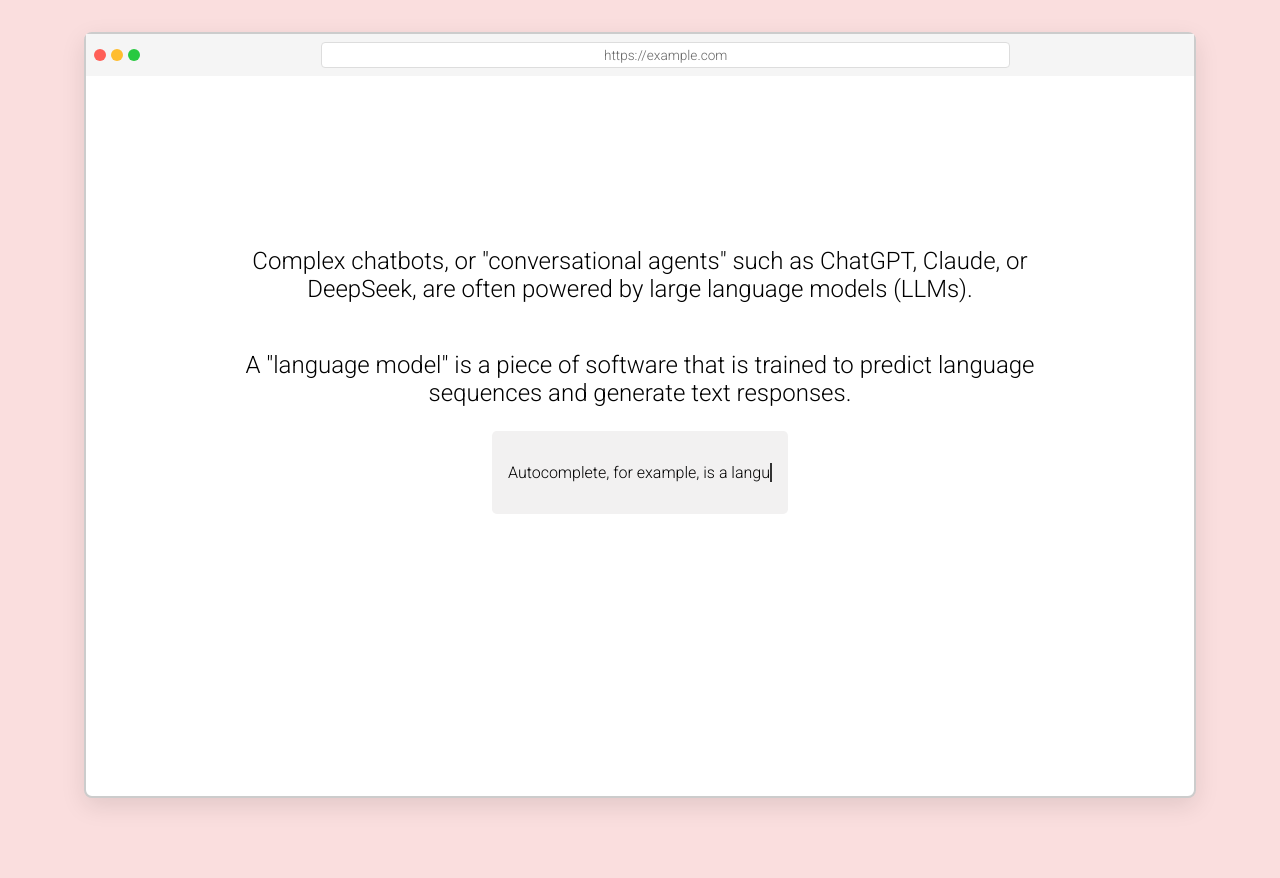
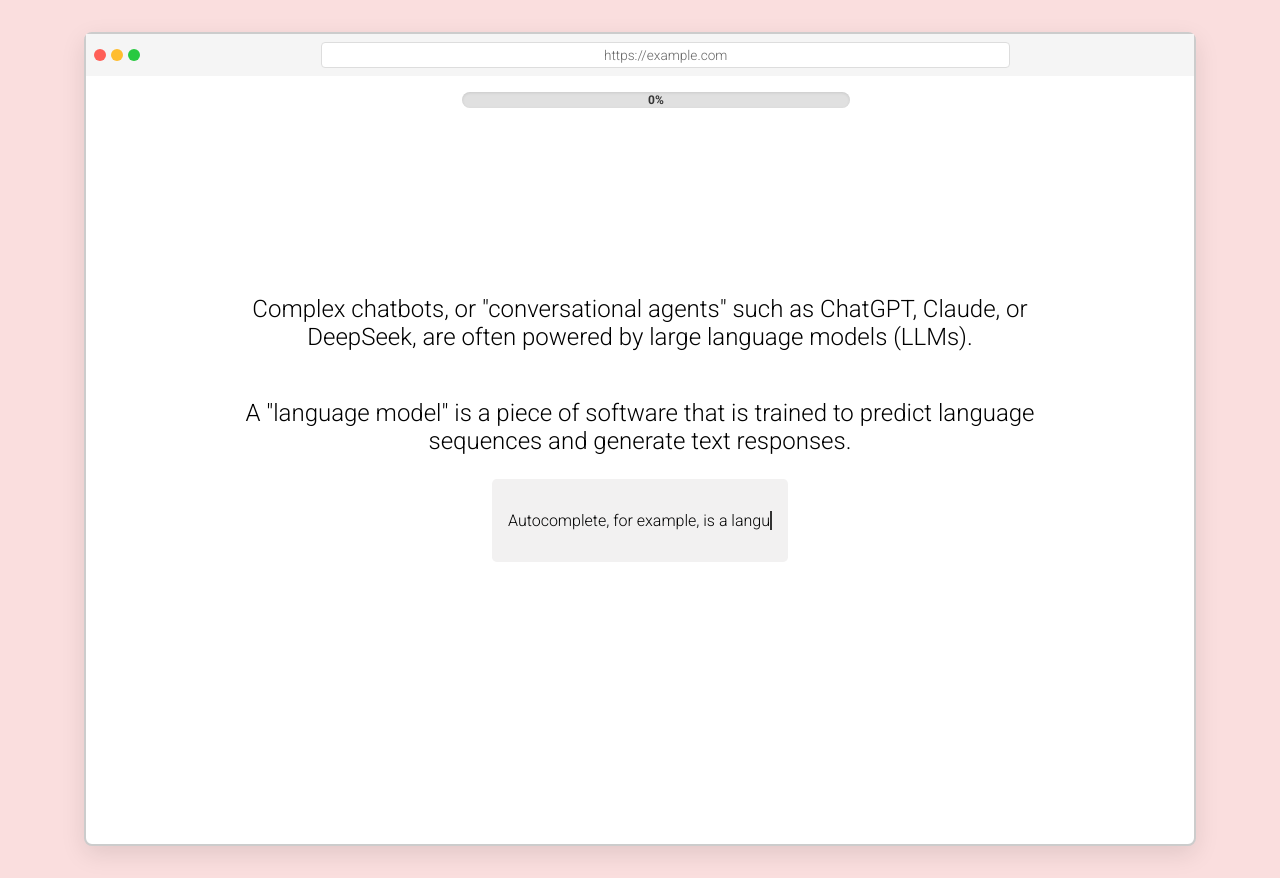
Before and after one commit to llmexplainer/llmexplainer, a website: page public/index.html in a window 1280 px wide. Both pictures are taken after a click on the button "START". Before the commit the page ends 830 px from the top, so only its background shows below. Drawn offline with nearby package versions, Linux system fonts and the light colour scheme.

Commit message:
progress bar html nd styling

```diff
--- a/public/index.html
+++ b/public/index.html
@@ -36,7 +36,15 @@
     <span class="dot yellow"></span>
     <span class="dot green"></span>
     <div class="url-bar">https://example.com</div>
+
+
   </div>
+  <div id="progress-bar" class="progress-bar" >
+      <div class="progress-bar-container">
+        <div id="progress-fill" class="progress-fill"></div>
+        <span id="progress-text" class="progress-text">0%</span>
+      </div>
+    </div>
   <div class="browser-content" id="main-container">
     <!-- script steps happen here -->
   </div>
@@ -46,3 +54,7 @@
     <script src="sketch.js"></script>
   </body>
 </html>
+
+
+
+<!-- style="display: none;" -->
--- a/public/style.css
+++ b/public/style.css
@@ -110,6 +110,7 @@
   background: #f5f5f5;
   padding: 0.5rem;
   position: relative;
+  flex-wrap: wrap;
 }
 
 .browser-header .dot {
@@ -135,6 +136,41 @@
   font-size: 0.85rem;
   color: #666;
   text-align: center;
+}
+
+.progress-bar{
+  display: flex;
+  width: 100%;
+  justify-content: center;
+  padding: 1rem;
+
+}
+
+.progress-bar-container {
+  width: 35%;
+  height: 1rem;
+  background-color: #e0e0e0;
+  border-radius: 0.5rem;
+  position: relative;
+  overflow: hidden;
+  box-shadow: inset 0 1px 3px rgba(0,0,0,0.1);
+}
+
+.progress-fill {
+  height: 100%;
+  background: linear-gradient(90deg, #4caf50, #8bc34a);
+  transition: width 0.6s ease;
+  width: 0%;
+}
+
+.progress-text {
+  position: absolute;
+  top: 50%;
+  left: 50%;
+  transform: translate(-50%, -50%);
+  font-size: 0.75rem;
+  font-weight: bold;
+  color: #333;
 }
 
 .button-group{
```
